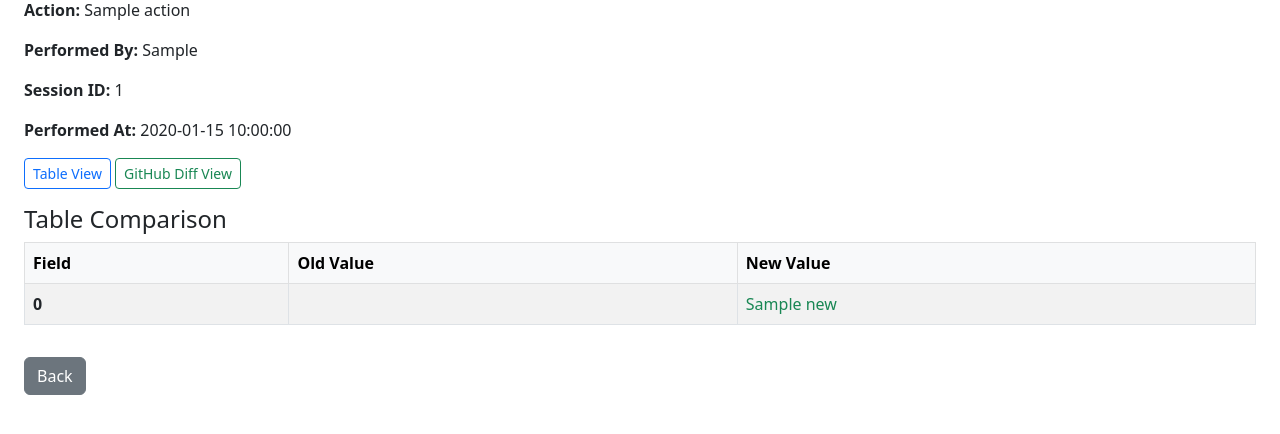
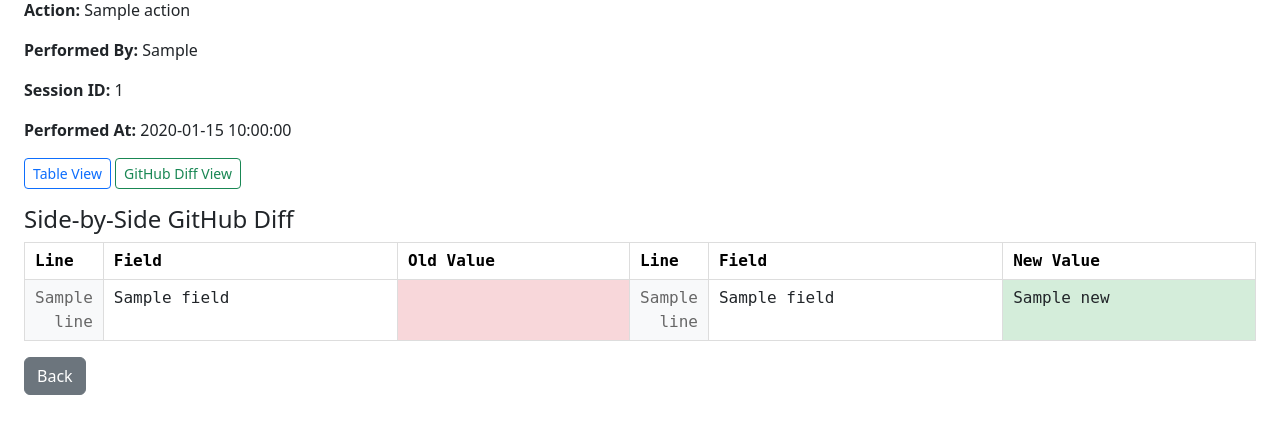
Before and after one commit to bluerum16/Project-Perpustakaan, a CodeIgniter 4 app: the page made by app/Views/audit/detail.php in a window 1280 px wide. Shown: the part 152-586 px from the top of the page. Run offline with PHP 8.4 and a stand-in for CodeIgniter, Linux system fonts and the light colour scheme; the template is opened without the code that fills it: most values are stand-ins (such as "Sample title", 1, 10 or a date in 2020); some libraries are stand-ins or nearby versions.

Commit message:
Default view github diff view
Default view github diff view

```diff
--- a/app/Views/audit/detail.php
+++ b/app/Views/audit/detail.php
@@ -42,7 +42,7 @@
     </div>
 
     <!-- View 1: Table Key-Value -->
-    <div id="tableView" class="mt-3">
+    <div id="tableView" class="mt-3" style="display: none;">
         <h4>Table Comparison</h4>
         <table class="table table-bordered table-striped">
             <thead class="table-light">
@@ -69,7 +69,7 @@
     </div>
 
     <!-- View 2: GitHub Diff Side-by-Side -->
-    <div id="diffView" class="mt-3" style="display: none;">
+    <div id="diffView" class="mt-3">
         <h4>Side-by-Side GitHub Diff</h4>
         <table class="diff-table table-sm">
             <thead class="table-light">
```
